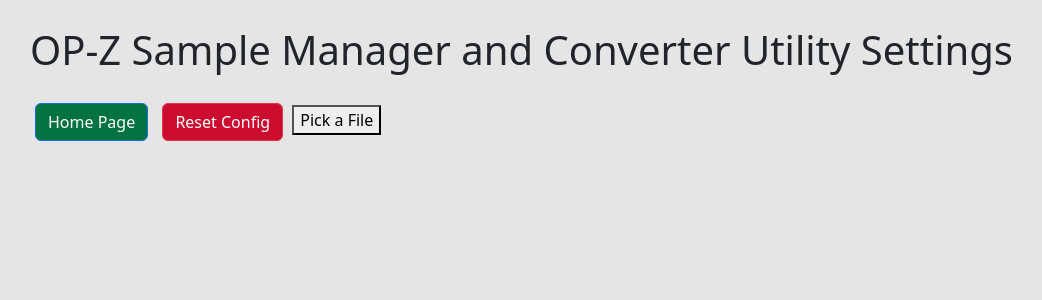
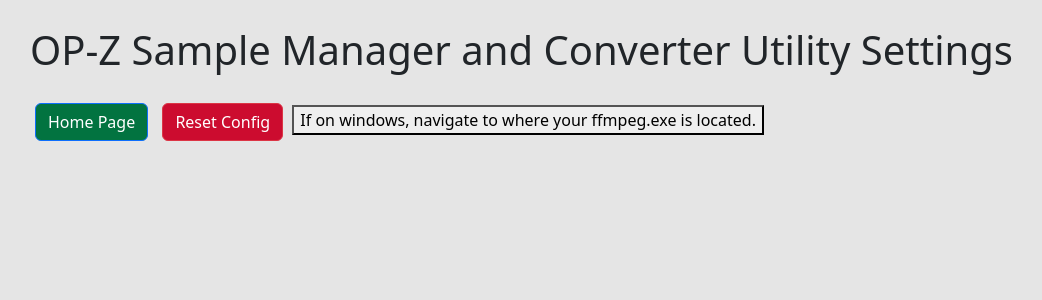
Before and after one commit to Romano-Garmez/opz-sample-manager, a Flask app: page /utilitysettings in a window 1280 px wide. Shown: the top 300 px of the page, without its empty margins (50-1092 px from the left). Run offline with Flask 3, Linux system fonts and the light colour scheme.

Commit message:
Update utilitysettings.html

```diff
--- a/templates/utilitysettings.html
+++ b/templates/utilitysettings.html
@@ -15,7 +15,7 @@
 <button onclick="resetConfig()" class="btn btn-danger">Reset Config</button>
 
 
-<button onclick="openFilePicker()">Pick a File</button>
+<button onclick="openFilePicker()">If on windows, navigate to where your ffmpeg.exe is located.</button>
 <p id="result"></p>
 
 
```
